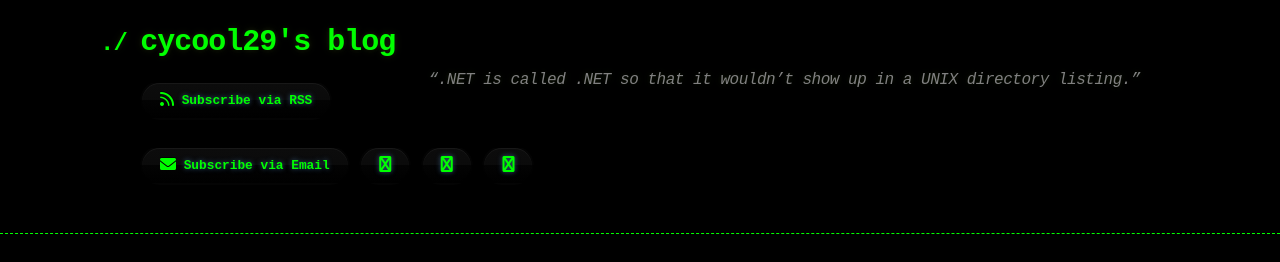
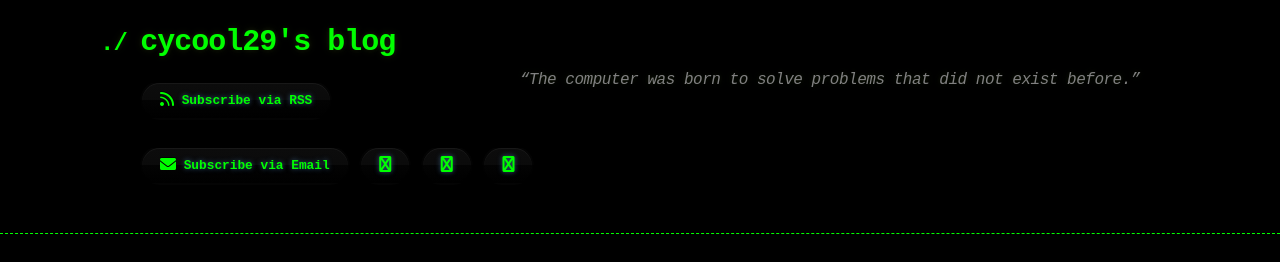
Before and after one commit to cycool29/cycool29.github.io, a Jekyll site: the page built from index.md, in a window 1280 px wide and 900 px high. Shown: the top 262 px of the window. Built offline with Jekyll 4.4.1, drawn with Linux system fonts in a browser that asks for light colours; a style sheet for code colours, icons or effects is not loaded.

Commit message:
Update quotes

```diff
--- a/_config.yml
+++ b/_config.yml
@@ -1,5 +1,5 @@
 title: cycool29's blog
-description: "“.NET is called .NET so that it wouldn’t show up in a UNIX directory listing.” "
+description: "“The computer was born to solve problems that did not exist before.” "
 bio: A high school student. Intermediate in Python, Git, Bash. Learning JavaScript. He/Him. "
 author: cycool29
 url: https://cycool29.github.io
```
